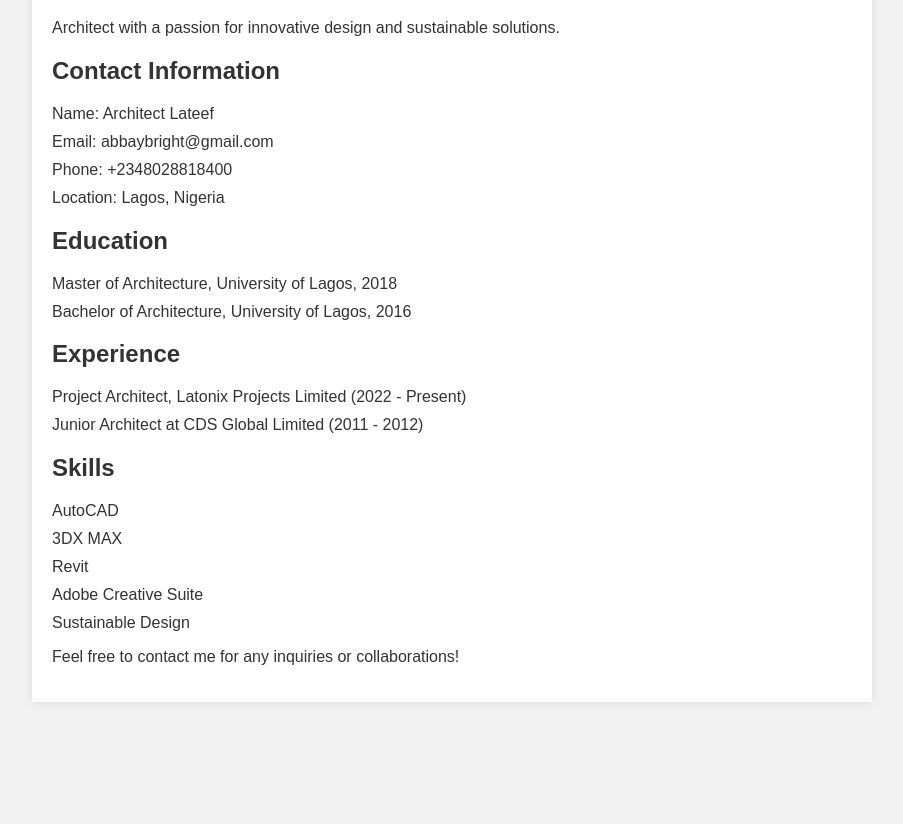
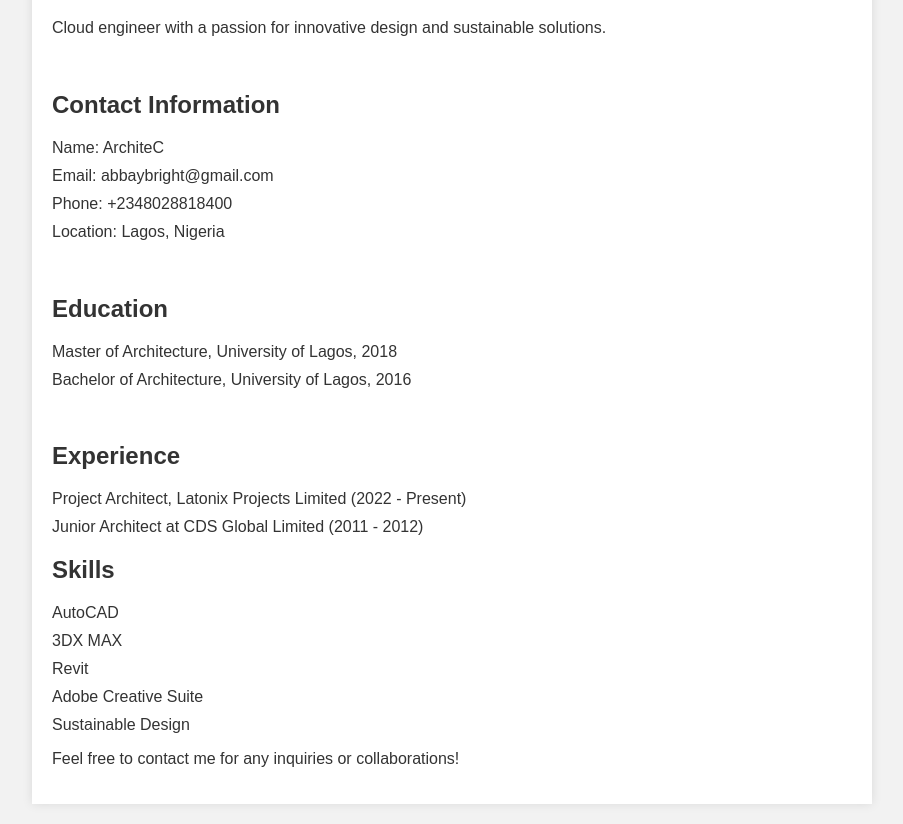
Before and after one commit to latoniw/Gitbash1199, a plain HTML site: page index.html in a window 1280 px wide. Shown: the part 101-925 px from the top of the page, without its empty margins (188-1091 px from the left). Before the commit the page ends 823 px from the top, so only its background shows below. Drawn offline with Linux system fonts and the light colour scheme.

Commit message:
my second commit

```diff
--- a/index.html
+++ b/index.html
@@ -35,25 +35,29 @@
     <div class="container">
         <header>
             <h1>Architect Lateef</h1>
-            <p>Architect with a passion for innovative design and sustainable solutions.</p>
+            <p>Cloud engineer with a passion for innovative design and sustainable solutions.</p>
         </header>
         <section>
-            <h2>Contact Information</h2>
+		<br>
+	 <h2>Contact Information</h2>
             <ul>
-                <li>Name: Architect Lateef</li>
+                <li>Name: ArchiteC</li>
                 <li>Email: abbaybright@gmail.com</li>
                 <li>Phone: +2348028818400</li>
                 <li>Location: Lagos, Nigeria</li>
             </ul>
         </section>
         <section>
-            <h2>Education</h2>
+		<br>
+		<h2>Education</h2>
             <ul>
                 <li>Master of Architecture, University of Lagos, 2018</li>
                 <li>Bachelor of Architecture, University of Lagos, 2016</li>
             </ul>
         </section>
-        <section>
+	<section>
+		<br>
+
             <h2>Experience</h2>
             <ul>
                 <li>Project Architect, Latonix Projects Limited (2022 - Present)</li>
```
